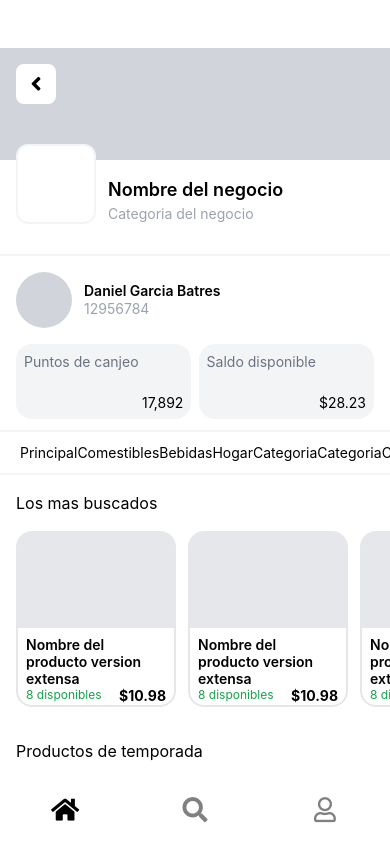
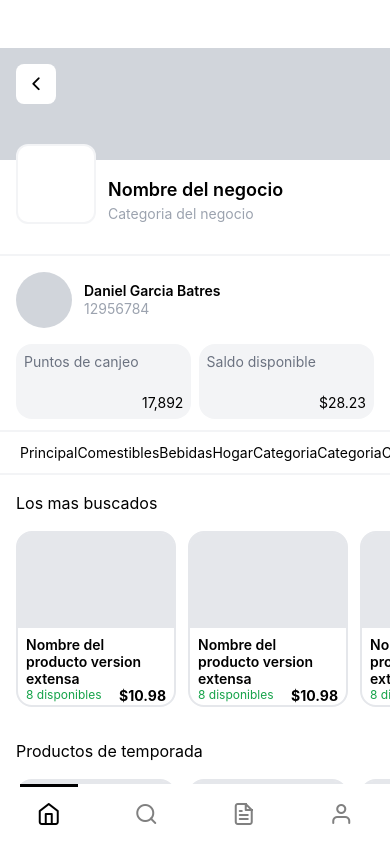
Before and after one commit to Empresadgra/mobile-application, a React Native app: screen /Store in a window 390 px wide. Built offline with nearby package versions, Linux system fonts and the light colour scheme.

Commit message:
I made changes to some styles, added screens and made transitions

```diff
--- /dev/null
+++ b/src/components/SearchBar.tsx
@@ -0,0 +1,20 @@
+import React from 'react';
+import { View, TextInput, TouchableWithoutFeedback, Text } from 'react-native';
+import Icon from 'react-native-vector-icons/Feather';
+
+function SearchBar({ navigation }): JSX.Element {
+  const goToGeneralSearch = () => {
+    navigation.navigate("GeneralSearch");
+  }
+
+  return (
+    <TouchableWithoutFeedback onPress={goToGeneralSearch}>
+      <View className="flex-row items-center justify-between bg-gray-100 rounded-2xl p-3 mt-6 mb-6">
+        <Text className="pl-2">Buscar productos, secciones o negocios</Text>
+        <Icon name="search" size={20} color="gray" className="mr-2" />
+      </View>
+    </TouchableWithoutFeedback>
+  );
+}
+
+export { SearchBar }
--- a/src/navigation/BusinessNavigation.tsx
+++ b/src/navigation/BusinessNavigation.tsx
@@ -1,6 +1,6 @@
 import React from "react";
 import { createBottomTabNavigator } from "@react-navigation/bottom-tabs";
-import Icon from 'react-native-vector-icons/FontAwesome5';
+import Icon from 'react-native-vector-icons/Feather';
 import { DashboardNavigation } from "./DashboardNavigation";
 import { ProfileNavigation } from "./ProfileNavigation";
 
--- a/src/navigation/CustomerNavigation.tsx
+++ b/src/navigation/CustomerNavigation.tsx
@@ -1,54 +1,125 @@
-import React from "react";
+import React, { useRef, useEffect } from "react";
 import { createBottomTabNavigator } from "@react-navigation/bottom-tabs";
-import Icon from 'react-native-vector-icons/FontAwesome5';
+import Icon from 'react-native-vector-icons/Feather';
+import { View, TouchableOpacity, Animated, Dimensions } from 'react-native';
 import { CustomerDashboardNavigation } from "./CustomerDashboardNavigation";
 import { SearchNavigation } from "./SearchNavigation";
 import { ProfileNavigation } from "./ProfileNavigation";
+import { PurchaseHistoryNavigation } from "./PurchaseHistoryNavigation";
 
 const Tab = createBottomTabNavigator();
+const { width } = Dimensions.get('window');
+
+function CustomTabBar({ state, descriptors, navigation }) {
+  const tabWidth = width / state.routes.length;
+  const translateX = useRef(new Animated.Value(0)).current;
+
+  useEffect(() => {
+    Animated.spring(translateX, {
+      toValue: tabWidth * state.index,
+      useNativeDriver: true,
+    }).start();
+  }, [state.index]);
+
+  return (
+    <View style={{ flexDirection: 'row', height: 60, backgroundColor: 'white' }}>
+      <Animated.View
+        style={{
+          position: 'absolute',
+          top: 0,
+          width: tabWidth * 0.6,
+          height: 3,
+          backgroundColor: 'black',
+          transform: [{ translateX }],
+          alignSelf: 'center',
+          left: (tabWidth - tabWidth * 0.6) / 2,
+        }}
+      />
+      {state.routes.map((route, index) => {
+        const { options } = descriptors[route.key];
+        const isFocused = state.index === index;
+
+        const onPress = () => {
+          const event = navigation.emit({
+            type: 'tabPress',
+            target: route.key,
+            canPreventDefault: true,
+          });
+
+          if (!isFocused && !event.defaultPrevented) {
+            navigation.navigate(route.name);
+          }
+        };
+
+        const onLongPress = () => {
+          navigation.emit({
+            type: 'tabLongPress',
+            target: route.key,
+          });
+        };
+
+        let iconName;
+
+        switch (route.name) {
+          case 'CustomerDashboard':
+            iconName = 'home';
+            break;
+          case 'SearchProducts':
+            iconName = 'search';
+            break;
+          case 'Purchase':
+            iconName = 'file-text';
+            break;
+          case 'UserProfile':
+            iconName = 'user';
+            break;
+          default:
+            iconName = 'circle';
+            break;
+        }
+
+        return (
+          <TouchableOpacity
+            key={route.key}
+            accessibilityRole="button"
+            accessibilityState={isFocused ? { selected: true } : {}}
+            accessibilityLabel={options.tabBarAccessibilityLabel}
+            testID={options.tabBarTestID}
+            onPress={onPress}
+            onLongPress={onLongPress}
+            style={{ flex: 1, alignItems: 'center', justifyContent: 'center' }}
+          >
+            <Icon name={iconName} color={isFocused ? 'black' : 'gray'} size={24} />
+          </TouchableOpacity>
+        );
+      })}
+    </View>
+  );
+}
 
 export function CustomerNavigation(): JSX.Element {
   return (
     <Tab.Navigator
-      screenOptions={() => ({
-        tabBarStyle: {
-          borderTopWidth: 0,
-          height: 70
-        },
-        tabBarActiveTintColor: "black",
-        tabBarInactiveTintColor: "gray"
-      })}
+      tabBar={(props) => <CustomTabBar {...props} />}
+      screenOptions={{
+        headerShown: false,
+      }}
     >
       <Tab.Screen
         name="CustomerDashboard"
         component={CustomerDashboardNavigation}
-        options={{
-          tabBarLabel: "",
-          tabBarIcon: ({ color, size }) => (
-          <Icon name="home" color={color} size={size} />
-          ),
-          headerShown: false
-        }}
       />
       <Tab.Screen
         name="SearchProducts"
         component={SearchNavigation}
-          options={{
-            tabBarLabel: "",
-            tabBarIcon: ({ color, size }) => (
-              <Icon name="search" color={color} size={size} />
-              ),
-          }}
+      />
+      <Tab.Screen
+        name="Purchase"
+        component={PurchaseHistoryNavigation}
       />
       <Tab.Screen
         name="UserProfile"
         component={ProfileNavigation}
-        options={{
-          tabBarLabel: "",
-          tabBarIcon: ({ color, size }) => (
-          <Icon name="user" color={color} size={size} />
-        )
-      }}
       />
     </Tab.Navigator>
   );
--- /dev/null
+++ b/src/navigation/PurchaseHistoryNavigation.tsx
@@ -0,0 +1,22 @@
+import React from "react";
+import  { createStackNavigator } from "@react-navigation/stack";
+import { PurchaseHistory } from "../screens/PurchaseHistory";
+
+const Stack = createStackNavigator();
+
+function PurchaseHistoryNavigation() {
+  return (
+    <Stack.Navigator>
+      <Stack.Screen
+        name="PurchaseHistoryMain"
+        component={PurchaseHistory}
+        options={{
+          title: "",
+          headerTransparent: true,
+        }}
+      />
+    </Stack.Navigator>
+  );
+}
+
+export { PurchaseHistoryNavigation }
--- a/src/screens/CustomerDashboard.tsx
+++ b/src/screens/CustomerDashboard.tsx
@@ -1,23 +1,89 @@
 import React from "react";
-import { ScrollView, View, Text, TouchableWithoutFeedback } from "react-native";
+import { ScrollView, View, Text, TouchableWithoutFeedback, TouchableOpacity, TextInput, Image } from "react-native";
+import { SearchBar } from "../components/SearchBar";
+import Icon from 'react-native-vector-icons/Feather';
+
+const categoriesData = [
+  {
+    name: "Comestibles",
+    uri: "https://www.pngall.com/wp-content/uploads/4/Grocery-PNG-Photo.png",
+    color: "bg-red-100"
+  },
+  {
+    name: "Bebidas",
+    uri: "https://assets.wedeliverlocal.co.uk/cdn/images/seopagesimages/drinks.png?w=650",
+    color: "bg-yellow-100"
+  },
+  {
+    name: "Snacks",
+    uri: "https://i.pinimg.com/originals/d8/a1/94/d8a194a3f2806679a50e37778e487396.png",
+    color: "bg-orange-100"
+  },
+  {
+    name: "Snacks",
+    uri: "https://i.pinimg.com/originals/d8/a1/94/d8a194a3f2806679a50e37778e487396.png",
+    color: "bg-orange-100"
+  },
+  {
+    name: "Snacks",
+    uri: "https://i.pinimg.com/originals/d8/a1/94/d8a194a3f2806679a50e37778e487396.png",
+    color: "bg-orange-100"
+  },
+  {
+    name: "Snacks",
+    uri: "https://i.pinimg.com/originals/d8/a1/94/d8a194a3f2806679a50e37778e487396.png",
+    color: "bg-orange-100"
+  }
+]
 
 function CustomerDashboard({ navigation }): JSX.Element {
     const goToStore = () => {
-        navigation.navigate("Store");
+      navigation.navigate("Store");
     }
 
+    const onNotificationPress = () => {};
+
     return (
-      <ScrollView horizontal={false} className="flex-1 bg-red p-4 pt-16 bg-white">
-        <TouchableWithoutFeedback onPress={goToStore}>
-            <View className="bg-gray-100 h-32 rounded-2xl p-6">
-              <Text>¡Visita nuestra tienda!</Text>
+      <View className="flex-1 p-4 bg-white pt-14">
+          <View className="flex-row justify-between">
+            <Text className="text-xl font-bold">Daniel Batres</Text>
+            <View className="flex-row">
+              <TouchableOpacity onPress={onNotificationPress} className="ml-4">
+                <Icon name="bell" size={24} color="black" />
+              </TouchableOpacity>
+              <TouchableOpacity onPress={onNotificationPress} className="ml-4">
+                <Icon name="shopping-cart" size={24} color="black" />
+              </TouchableOpacity>
             </View>
-        </TouchableWithoutFeedback>
-        <Text className="mt-6 mb-6 text-lg">Buscar por categorias</Text>
-        <View className="bg-gray-100 h-96 flex-1"></View>
-        <Text className="mt-6 mb-6 text-lg">Explorar nuevos negocios</Text>
-        <View className="h-52 bg-gray-100 rounded-lg"></View>
-      </ScrollView>
+          </View>
+          <SearchBar navigation={navigation} />
+        <ScrollView horizontal={false} showsVerticalScrollIndicator={false} >
+          <TouchableWithoutFeedback onPress={goToStore}>
+              <View className="bg-blue-100 h-32 rounded-2xl p-4 relative">
+                <Text className="font-semibold text-lg">¡Visita nuestra tienda!</Text>
+                <Text className="text-gray-500">Encuentra todo lo que necesitas</Text>
+                <Image source={{ uri: "https://wallpapers.com/images/hd/isometric-storefront-illustration-png-as4irlheslkps0cs.png" }} resizeMode="cover" className="w-24 h-24 absolute bottom-2 right-2" />
+              </View>
+          </TouchableWithoutFeedback>
+          <Text className="mt-6 mb-6 text-lg">Busca por categorias</Text>
+          <View className="flex-row flex-wrap">
+                  {categoriesData.map((item, index) => (
+                      <TouchableOpacity key={index} className="w-1/3 p-1">
+                          <View className={`${item.color} h-24 rounded-lg justify-between p-2`}>
+                              <Text className="text-sm">{item.name}</Text>
+                              <Image
+                                source={{ uri: item.uri }}
+                                className="w-[70%] h-[70%] self-end"
+                                resizeMode="cover"
+                              />
+                          </View>
+                      </TouchableOpacity>
+                  ))}
+              </View>
+          <Text className="mt-6 mb-6 text-lg">Explorar nuevos negocios</Text>
+          <View className="h-52 bg-gray-100 rounded-lg mb-20"></View>
+        </ScrollView>
+      </View>
   );
 }
 
--- a/src/screens/Store.tsx
+++ b/src/screens/Store.tsx
@@ -1,11 +1,11 @@
 import React from "react";
 import { ScrollView, Text, TouchableWithoutFeedback, View } from "react-native";
-import Icon from 'react-native-vector-icons/FontAwesome5';
+import Icon from 'react-native-vector-icons/Feather';
 import { ProductItem } from "../components/ProductItem";
 
 function Store({ navigation }): JSX.Element {
   return (
-    <ScrollView className="pt-12 bg-white flex-1 relative">
+    <ScrollView showsVerticalScrollIndicator={false} showsHorizontalScrollIndicator={false} className="pt-12 bg-white flex-1 relative">
       <View className="bg-gray-300 h-28"></View>
       <View className="h-24  border-b-2 border-gray-100 flex-row">
         <View className="w-24"></View>
@@ -33,7 +33,7 @@ function Store({ navigation }): JSX.Element {
           </View>
         </View>
       </View>
-      <ScrollView horizontal={true} className="p-3 pl-5 pr-2 border-b-2 border-gray-100 flex-row gap-6">
+      <ScrollView horizontal={true} showsVerticalScrollIndicator={false} showsHorizontalScrollIndicator={false} className="p-3 pl-5 pr-2 border-b-2 border-gray-100 flex-row gap-6">
         <Text>Principal</Text>
         <Text>Comestibles</Text>
         <Text>Bebidas</Text>
@@ -44,7 +44,7 @@ function Store({ navigation }): JSX.Element {
       </ScrollView>
       <View className="pt-4 pb-4">
         <Text className="pl-4 text-base mb-4">Los mas buscados</Text>
-        <ScrollView horizontal={true} className="flex-row pl-4">
+        <ScrollView horizontal={true} showsVerticalScrollIndicator={false} showsHorizontalScrollIndicator={false} className="flex-row pl-4">
           <ProductItem />
           <ProductItem />
           <ProductItem />
@@ -54,7 +54,7 @@ function Store({ navigation }): JSX.Element {
       </View>
       <View className="pt-4 pb-4">
         <Text className="pl-4 text-base mb-4">Productos de temporada</Text>
-        <ScrollView horizontal={true} className="flex-row pl-4">
+        <ScrollView horizontal={true} showsVerticalScrollIndicator={false} showsHorizontalScrollIndicator={false} className="flex-row pl-4">
           <ProductItem />
           <ProductItem />
           <ProductItem />
@@ -64,7 +64,7 @@ function Store({ navigation }): JSX.Element {
       </View>
       <View className="pt-4 pb-4">
         <Text className="pl-4 text-base mb-4">Productos de temporada</Text>
-        <ScrollView horizontal={true} className="flex-row pl-4">
+        <ScrollView horizontal={true} showsVerticalScrollIndicator={false} showsHorizontalScrollIndicator={false} className="flex-row pl-4">
           <ProductItem />
           <ProductItem />
           <ProductItem />
@@ -75,7 +75,7 @@ function Store({ navigation }): JSX.Element {
       <View className="bg-white w-20 h-20 rounded-xl absolute top-24 left-4 b-gray-600 border-2 border-gray-100"></View>
       <TouchableWithoutFeedback onPress={() => navigation.goBack()}>
         <View className="absolute top-4 left-4 bg-white h-10 w-10 rounded-lg flex justify-center items-center">
-          <Icon name="angle-left" size={22} color="black"/>
+          <Icon name="chevron-left" size={22} color="black"/>
         </View>
       </TouchableWithoutFeedback>
     </ScrollView>
```
Also changed, not shown: src/navigation/CustomerDashboardNavigation.tsx (+13 -1 lines), src/screens/GeneralSearch.tsx (added, +23 -0 lines). Lines whose indentation alone changed are shown as unchanged.
